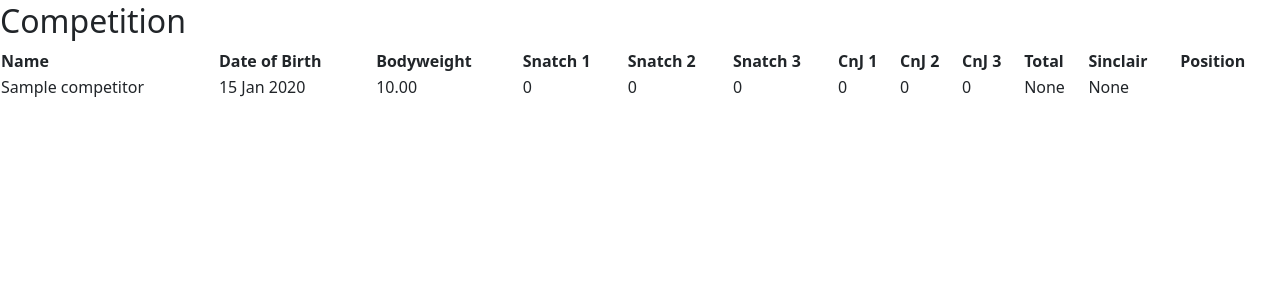
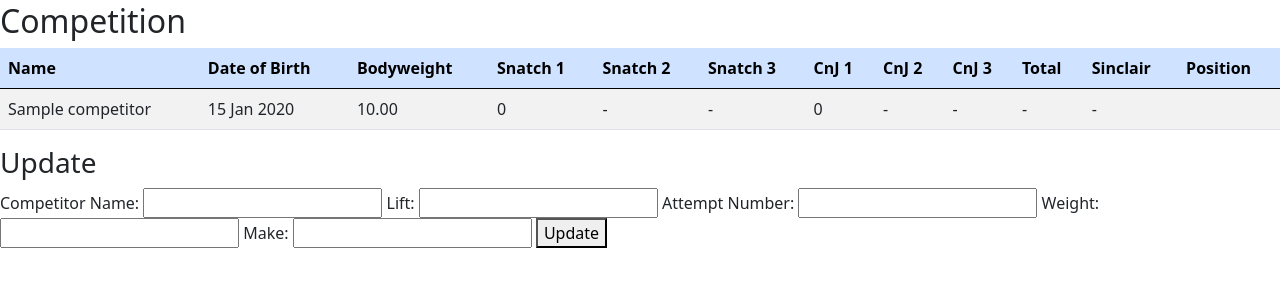
Before and after one commit to JTansey93/weightlifting-competition, a Django app: page /competition in a window 1280 px wide. Shown: the part 70-372 px from the top of the page. Run offline with Django 5.2, Linux system fonts and the light colour scheme; tables that the repository leaves empty hold one stand-in row (values such as "Sample post"); some libraries are stand-ins or nearby versions.

Commit message:
update form
added an update form to the competition page

```diff
--- a/src/competition/views.py
+++ b/src/competition/views.py
@@ -26,6 +26,8 @@ def view_competitors_view(request, *args, **kwargs):
     return render(request, "viewcompetitors.html", context)
 
 def competition_view(request):
+    if request.method == "POST":
+        print(request.body)
     obj = Competitor.objects.all()
     context = {
         "objects": obj
--- a/src/templates/competition.html
+++ b/src/templates/competition.html
@@ -1,34 +1,111 @@
 {% extends 'base.html' %}
 {% block content %}
 <h2>Competition</h2>
-<table style="width:100%">
-<tr>
-    <th>Name</th>
-    <th>Date of Birth</th>
-    <th>Bodyweight</th>
-    <th>Snatch 1</th>
-    <th>Snatch 2</th>
-    <th>Snatch 3</th>
-    <th>CnJ 1</th>
-    <th>CnJ 2</th>
-    <th>CnJ 3</th>
-    <th>Total</th>
-    <th>Sinclair</th>
-    <th>Position</th>
-</tr>
-{% for object in objects %}
+<table class="table table-striped">
+    <thead class="table-primary">
+        <tr>
+            <th scope="col">Name</th>
+            <th scope="col">Date of Birth</th>
+            <th scope="col">Bodyweight</th>
+            <th scope="col">Snatch 1</th>
+            <th scope="col">Snatch 2</th>
+            <th scope="col">Snatch 3</th>
+            <th scope="col">CnJ 1</th>
+            <th scope="col">CnJ 2</th>
+            <th scope="col">CnJ 3</th>
+            <th scope="col">Total</th>
+            <th scope="col">Sinclair</th>
+            <th scope="col">Position</th>
+        </tr>
+    </thead>
+<tbody>
+    {% for object in objects %}
     <tr>
         <td>{{ object.name }}</td>
         <td>{{ object.date_of_birth }}</td>
         <td>{{ object.bodyweight }}</td>
         <td>{{ object.snatch_attempt_1 }}</td>
-        <td>{{ object.snatch_attempt_2 }}</td>
-        <td>{{ object.snatch_attempt_3 }}</td>
+        <td>
+            {% if object.snatch_attempt_2 %}
+            {{ object.snatch_attempt_2 }}
+            {% else %}
+            -
+            {% endif %}
+        </td>
+        <td>
+            {% if object.snatch_attempt_3 %}
+            {{ object.snatch_attempt_3 }}
+            {% else %}
+            -
+            {% endif %}
+        </td>
         <td>{{ object.cnj_attempt_1 }}</td>
-        <td>{{ object.cnj_attempt_2 }}</td>
-        <td>{{ object.cnj_attempt_3 }}</td>
-        <td>{{ object.total }}</td>
-        <td>{{ object.sinclair }}</td>
+        <td>
+            {% if object.cnj_attempt_2 %}
+            {{ object.cnj_attempt_2 }}
+            {% else %}
+            -
+            {% endif %}
+        </td>
+        <td>
+            {% if object.cnj_attempt_3 %}
+            {{ object.cnj_attempt_3 }}
+            {% else %}
+            -
+            {% endif %}
+        </td>
+        <td>
+            {% if object.total %}
+            {{ object.total }}
+            {% else %}
+            -
+            {% endif %}
+        </td>
+        <td>
+            {% if object.sinclair %}
+            {{ object.sinclair }}
+            {% else %}
+            -
+            {% endif %}
+        </td>
+        <td></td>
     </tr>
     {% endfor %}
+</tbody>
+</table>
+
+<h3>Update</h3>
+<form method="POST">
+    {% csrf_token %}
+    <label for="competitor-name">Competitor Name:</label>
+    <input list="namelist" id="competitor-name" name="competitor-name" />
+    <datalist id="namelist">
+        {% for object in objects %}
+        <option value="{{ object.name }}">
+        {% endfor %}
+    </datalist>
+    <label for="lift">Lift:</label>
+    <input list="liftlist" id="lift" name="lift" />
+    <datalist id="liftlist">
+        <option value="Snatch">
+        <option value="Clean and Jerk">
+    </datalist>
+    <label for="attempt-no">Attempt Number:</label>
+    <input list="attempt-nolist" id="attempt-no" name="attempt-no"/>
+    <datalist id="attempt-nolist">
+        <option value="1">
+        <option value="2">
+        <option value="3">
+    </datalist>
+    <label for="weight">Weight:</label>
+    <input type="number" id="weight" name="weight" />
+    <label for="miss-make">Make:</label>
+    <input list="miss-makelist" id="miss-make" name="miss-make" />
+    <datalist id="miss-makelist">
+        <option value="Make">
+        <option value="Miss">
+    </datalist>
+    <button type="submit">Update</button>
+</form>
+
 {% endblock %}
--- a/src/templates/viewcompetitors.html
+++ b/src/templates/viewcompetitors.html
@@ -1,7 +1,8 @@
 {% extends 'base.html' %}
 {% block content %}
 <h2>View Competitors</h2>
-<table style="width:100%">
+<table class="table" style="width:100%">
+    <thead class="table-primary">
         <tr>
             <th>Name</th>
             <th>Date of Birth</th>
@@ -9,7 +10,7 @@
             <th>Opening Snatch</th>
             <th>Opening Clean and Jerk</th>
         </tr>
-
+    </thead>
     {% for object in objects %}
     <tr>
         <td>{{ object.name }}</td>
```
Also changed, not shown: README.md, src/competition/forms.py (line endings or trailing spaces). Lines whose indentation alone changed are shown as unchanged.
